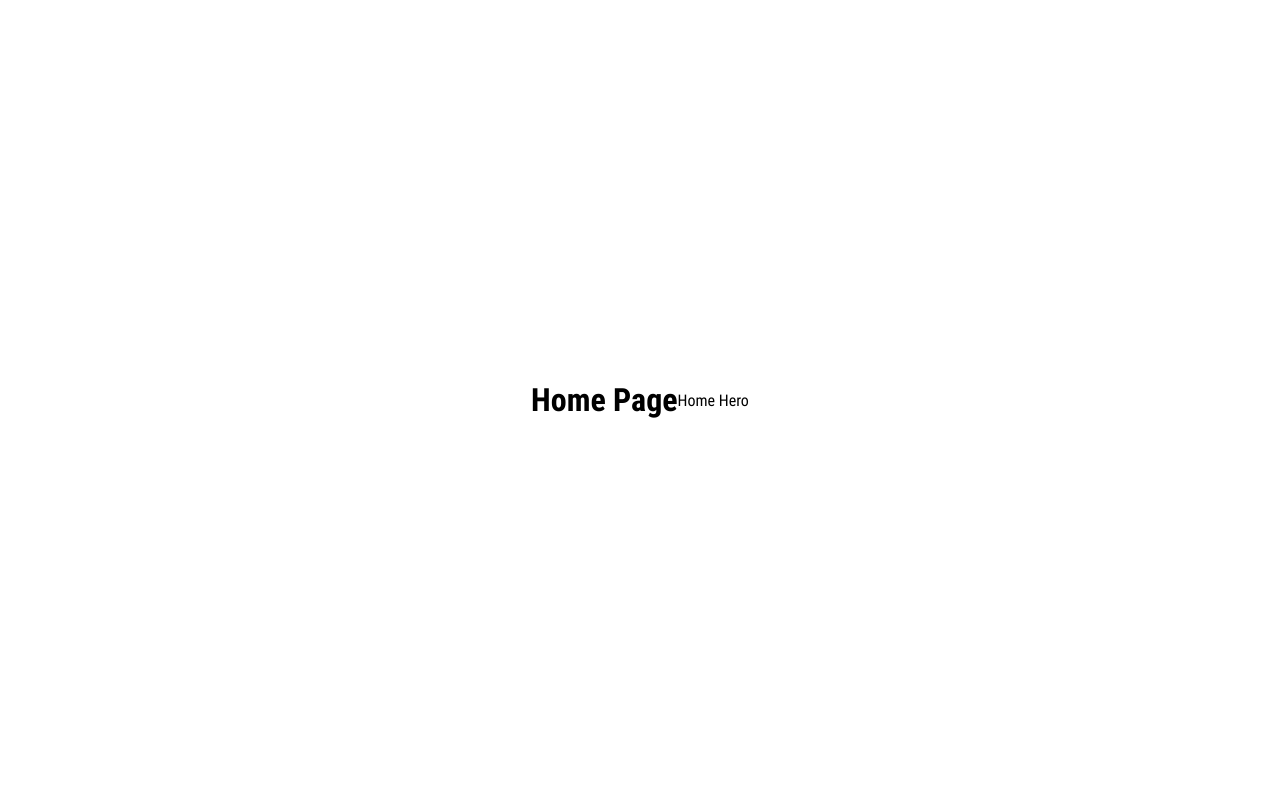
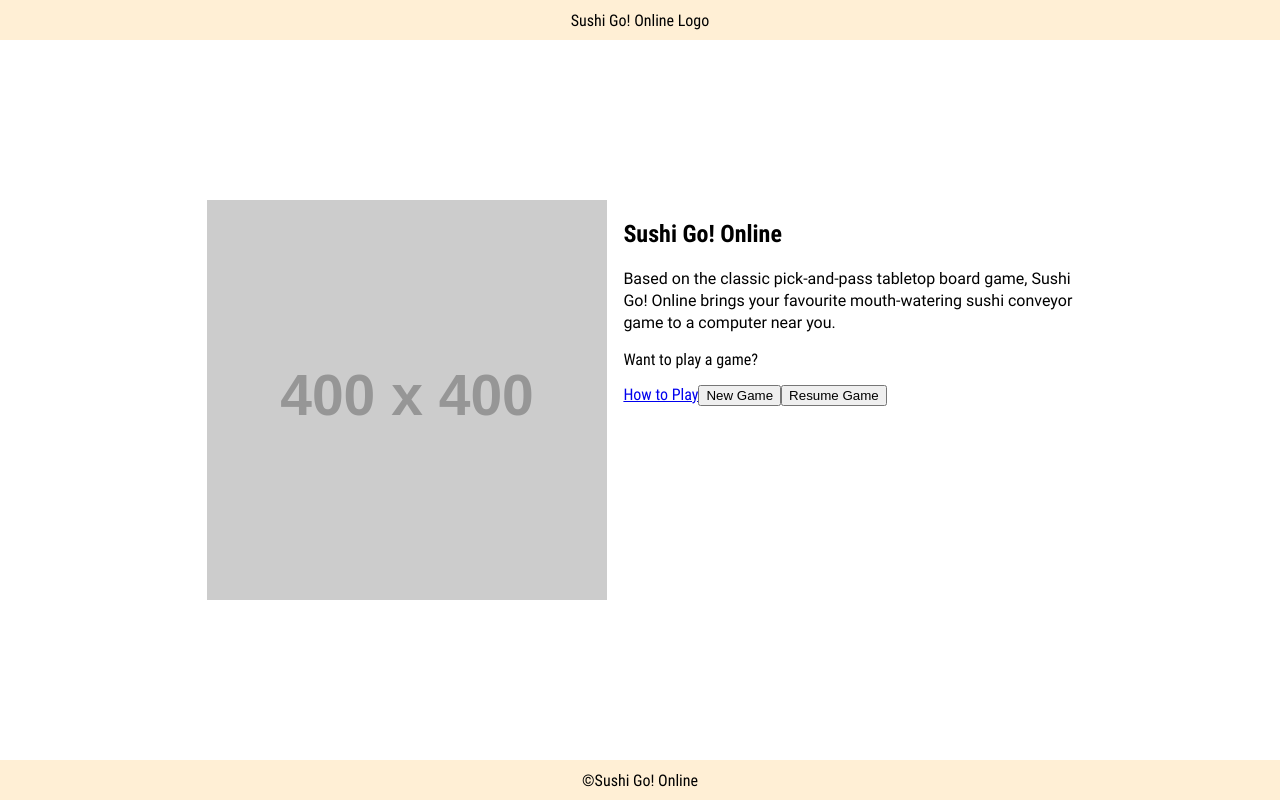
Before and after one commit to kbonneteau/sushi-go-online, a React (Create React App) app in the folder client/: page / in a window 1280 px wide. Built offline with nearby package versions, Linux system fonts and the light colour scheme.

Commit message:
Create Header and Footer components. Add basic HTML content and structure to HomeHero component.

```diff
--- a/client/src/App.js
+++ b/client/src/App.js
@@ -1,16 +1,20 @@
 import './App.scss';
 import { BrowserRouter, Switch, Route } from 'react-router-dom';
+import Header from './components/Header/Header';
+import Footer from './components/Footer/Footer';
 import HomePage from './pages/HomePage/HomePage';
 import GamePage from './pages/GamePage/GamePage';
 
 function App() {
   return (
     <BrowserRouter>
+      <Header />
       <Switch>
         <Route exact path="/" component={HomePage} />
         <Route path="/game/:gameId" component={GamePage} />
         {/* <Route path="/guide" component={GuidePage} /> */}
       </Switch>
+      <Footer />
     </BrowserRouter>
   );
 }
--- /dev/null
+++ b/client/src/components/Footer/Footer.jsx
@@ -0,0 +1,11 @@
+import "./Footer.scss";
+
+const Footer = () => {
+    return (
+        <footer className="site-footer">
+            &copy;Sushi Go! Online
+        </footer>
+    );
+};
+
+export default Footer;
--- /dev/null
+++ b/client/src/components/Footer/Footer.scss
@@ -0,0 +1,9 @@
+@use '../../partials/variables' as *;
+@use '../../partials/typography' as *;
+@use '../../partials/mixins' as *;
+
+.site-footer {
+    background-color: papayawhip;
+    height: 5vh;
+    @include flex-centering;
+}
--- /dev/null
+++ b/client/src/components/Header/Header.jsx
@@ -0,0 +1,12 @@
+import "./Header.scss";
+import React from 'react';
+
+const Header = () => {
+    return (
+        <header className="site-header">
+            Sushi Go! Online Logo
+        </header>
+    );
+};
+
+export default Header;
--- /dev/null
+++ b/client/src/components/Header/Header.scss
@@ -0,0 +1,9 @@
+@use '../../partials/variables' as *;
+@use '../../partials/typography' as *;
+@use '../../partials/mixins' as *;
+
+.site-header {
+    background-color: papayawhip;
+    height: 5vh;
+    @include flex-centering;
+}
--- a/client/src/components/HomeHero/HomeHero.jsx
+++ b/client/src/components/HomeHero/HomeHero.jsx
@@ -1,10 +1,35 @@
 import './HomeHero.scss';
+import { Link } from 'react-router-dom';
+import axios from 'axios';
 
 const HomeHero = () => {
+    const handleNewGame = () => {
+        console.log('New game please')
+    }
+
+    const handleResumeGame = () => {
+        console.log('Resume game')
+    }
+
     return (
-        <div>
-            Home Hero
-        </div>
+        <section className="hero">
+            <img className="hero__image" src="https://via.placeholder.com/400x400" alt="" />
+            <div className="hero__content-container">
+                <h1 className="hero__title">Sushi Go! Online</h1>
+                <p className="hero__game-description">
+                    Based on the classic pick-and-pass tabletop board game, Sushi Go! Online brings your favourite mouth-watering sushi conveyor game to a computer near you.
+                    {/* Play with friends online, or play against various difficulties of computers. */}
+                </p>
+                <div className="hero__cta-container">
+                    <p className="hero__call-to-action">
+                        Want to play a game?
+                    </p>
+                    <Link className="hero__learn-game" to="/">How to Play</Link>
+                    <button className="hero__play-game" onClick={handleNewGame}>New Game</button>
+                    <button className="hero__play-game" onClick={handleResumeGame}>Resume Game</button>
+                </div>
+            </div>
+        </section>
     );
 };
 
--- a/client/src/components/HomeHero/HomeHero.scss
+++ b/client/src/components/HomeHero/HomeHero.scss
@@ -1,3 +1,42 @@
 @use '../../partials/variables' as *;
 @use '../../partials/typography' as *;
 @use '../../partials/mixins' as *;
+
+.hero {
+    display: flex;
+    gap: 1rem;
+
+    &__image {
+
+    }
+
+    &__content-container {
+
+    }
+
+    &__title {
+
+    }
+
+    &__game-description {
+        font-family: $roboto;
+        width: 50ch;
+        line-height: 22px;
+    }
+
+    &__cta-container {
+
+    }
+
+    &__call-to-action {
+
+    }
+
+    &__learn-game {
+
+    }
+
+    &__play-game {
+
+    }
+}
--- a/client/src/pages/HomePage/HomePage.jsx
+++ b/client/src/pages/HomePage/HomePage.jsx
@@ -5,7 +5,7 @@ const HomePage = () => {
     return (
         <main className="home">
             {/* Remove this in the future */}
-            <h1>Home Page</h1>
+            {/* <h1>Home Page</h1> */}
             <HomeHero />
         </main>
     );
--- a/client/src/pages/HomePage/HomePage.scss
+++ b/client/src/pages/HomePage/HomePage.scss
@@ -4,5 +4,6 @@
 
 .home {
     @include flex-centering;
-    height: 100vh;
+    // 100vh - Header & Footer heights
+    height: 90vh;
 }
```
